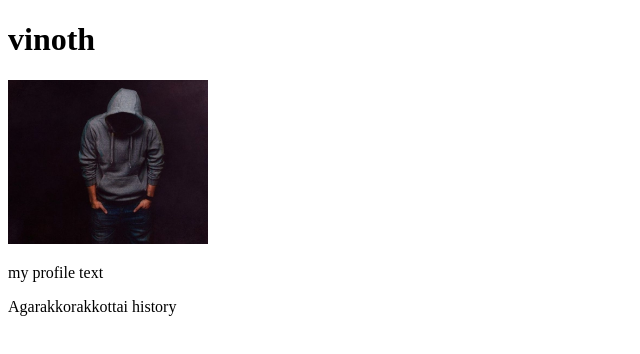
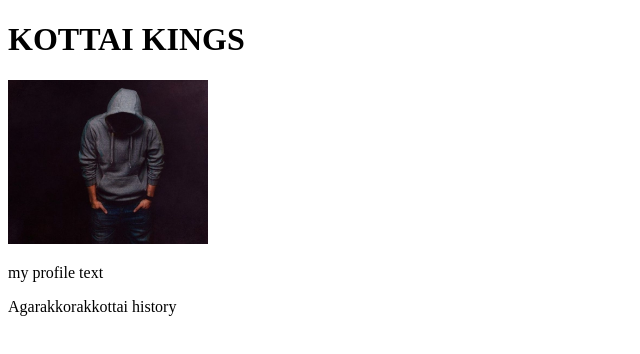
Before and after one commit to vinoth78455-netizen/First_project, a plain HTML site: page index.html in a window 1280 px wide. Shown: the whole page, without its empty margins (0-640 px from the left). Drawn offline with Linux system fonts and the light colour scheme.

Commit message:
change title

```diff
--- a/index.html
+++ b/index.html
@@ -6,7 +6,7 @@
     <title>My first website</title>
 </head>
 <body>
-    <h1>vinoth</h1>
+    <h1>KOTTAI KINGS</h1>
     <img width="200px" src="profile.jpg" alt="">
     <p>my profile text</p>
     <p>Agarakkorakkottai history</p>
```
